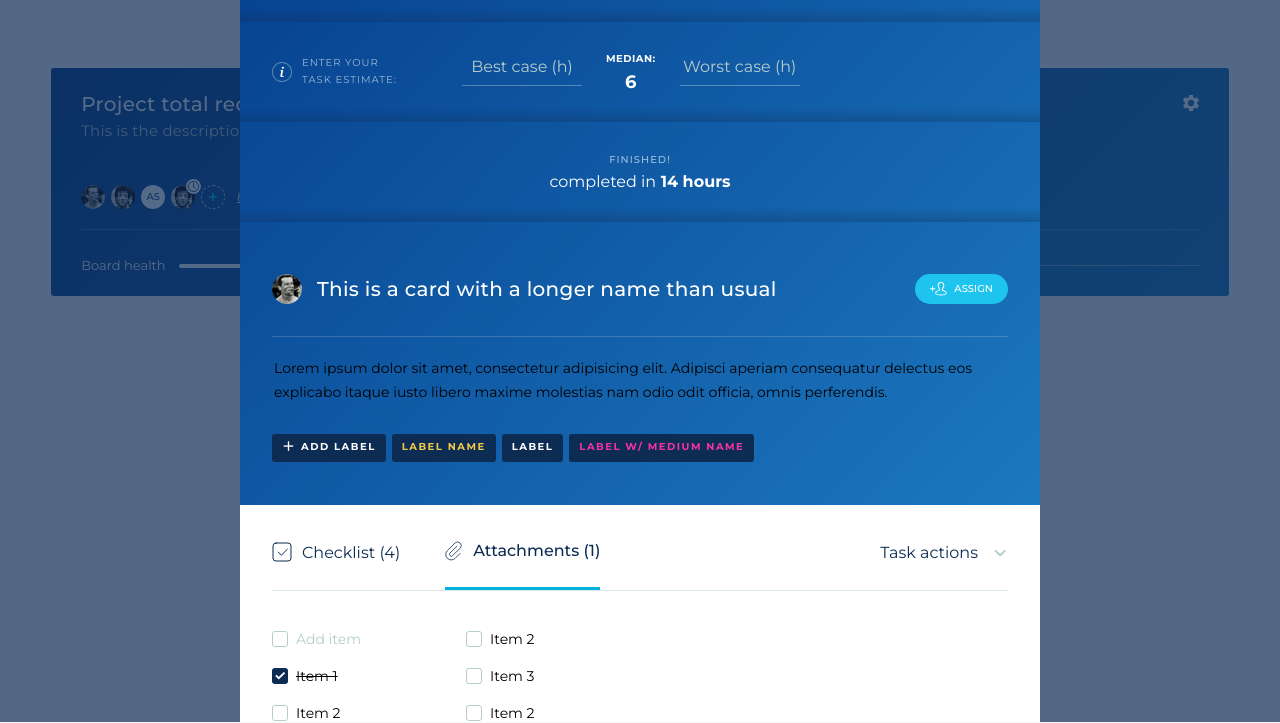
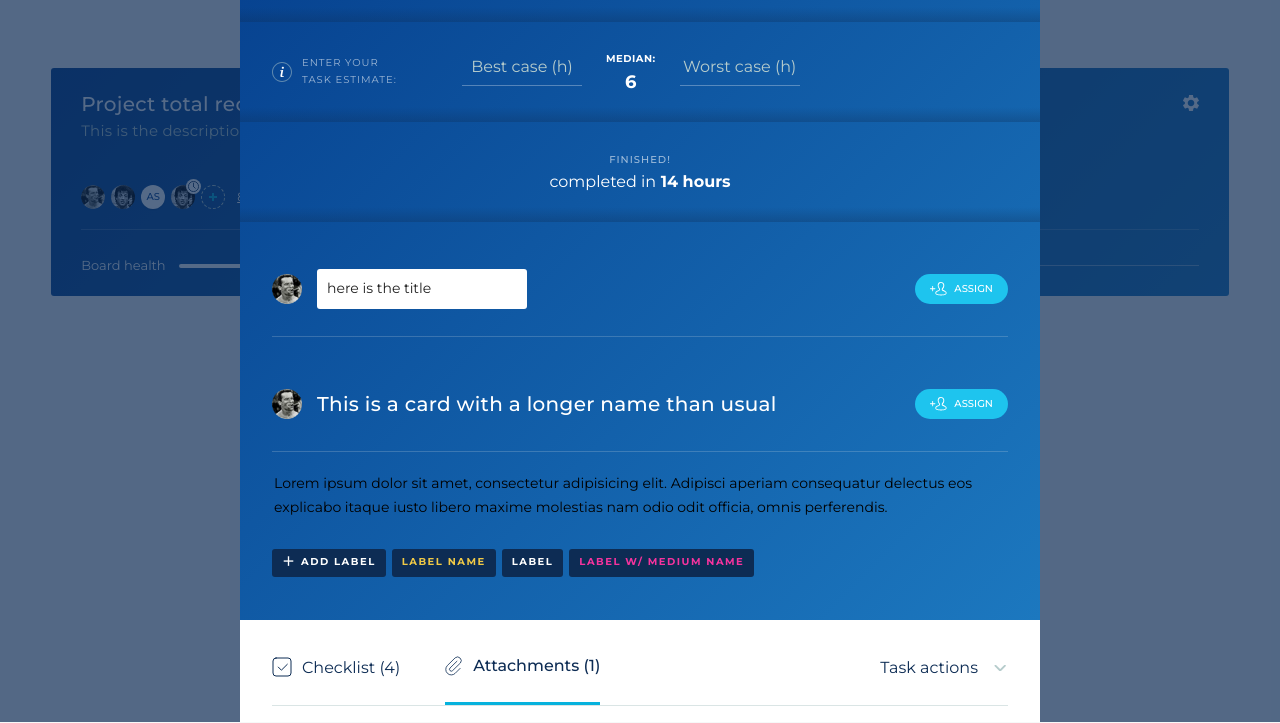
Before and after one commit to hussnain3080/smudi_html, a website: page build/modal-edit-task.html in a window 1280 px wide. Shown: the part 78-801 px from the top of the page. Drawn offline with Linux system fonts and the light colour scheme.

Commit message:
Add files via upload

```diff
--- a/build/modal-edit-task.html
+++ b/build/modal-edit-task.html
@@ -312,6 +312,55 @@
                     </div>
 
                     <div class="container edit-task__container">
+                        <div class="edit-task__header__title-wrap">
+                            <img class="edit-task__header__title-img" src="img/arnold.png">
+                            <div class="editableTitle" >here is the title</div>
+                            <div class="edit-task__header__assign-wrap">
+                                <a class="btn-oval btn-oval--offset-right">
+                                    <svg class="btn-oval__icon" xmlns="http://www.w3.org/2000/svg" viewBox="0 0 18.5 15"
+                                         width="16.5">
+                                        <g transform="translate(-994 -240)">
+                                            <g transform="translate(320 63)">
+                                                <g>
+                                                    <g transform="translate(0 30)">
+                                                        <g transform="translate(35 140)">
+                                                            <g transform="translate(5)">
+                                                                <g transform="translate(619)">
+                                                                    <g>
+                                                                        <path
+                                                                                d="M12.3 14H12c-.8 0-1.6 0-2.4-.1-.6-.1-1.3-.2-2.1-.5-.3-.1-.7-.3-1-.6-.3-.4-.5-.8-.5-1.3v-.1-.5c.1-.4.3-.7.4-.9.4-.5 1-.9 1.4-1.1.6-.4 1.4-.7 2.2-1 .3-.3.3-.6.2-.9-.8-1.1-1.3-2.2-1.5-3.4-.1-1 0-1.8.3-2.6.5-1 1.3-1.7 2.5-1.9 1.2-.2 2.3 0 3.2.8.6.5 1 1.1 1.2 2 .2.9.1 1.9-.2 2.9-.3.8-.7 1.5-1.3 2.1-.1.3-.1.5 0 .7 0 .1.1.1.1.2 1 .3 1.8.7 2.5 1.2.5.3.8.6 1.1.9.4.4.5.9.5 1.4v.2c0 .2 0 .3-.1.5-.1.4-.4.7-.8 1-.5.3-1 .5-1.4.6-.6.2-1.2.3-1.9.3-.5 0-1 .1-1.5.1h-.6zm-2.5-1.1c.8.1 1.5.1 2.3.1h.8c.5 0 1 0 1.5-.1.6 0 1.1-.1 1.7-.3.5-.1.8-.3 1.1-.4.2-.1.3-.3.4-.4v-.5c0-.3-.1-.5-.3-.7-.2-.3-.5-.5-.9-.7-.7-.5-1.4-.9-2.4-1.2-.1 0-.3-.1-.4-.3-.1-.1-.2-.3-.3-.5-.2-.4-.2-.9 0-1.4 0-.1.1-.2.2-.4.5-.5.9-1.1 1.1-1.7.3-.9.4-1.6.2-2.4-.1-.6-.4-1-.8-1.4-.7-.5-1.4-.7-2.3-.6-.8.2-1.4.6-1.7 1.4-.3.6-.4 1.3-.3 2 .2 1.1.6 2 1.3 2.8.1.1.1.2.2.3.2.6.1 1.2-.3 1.8-.1.2-.3.3-.5.4-.8.3-1.4.6-2 .9-.4.3-.8.6-1.2 1-.1.1-.2.3-.2.4V11.6c0 .2.1.4.2.5.2.2.4.3.7.4.7.2 1.3.3 1.9.4zm.5-6zm-.1-.1zM3 9.5c-.3 0-.5-.2-.5-.5V7h-2C.2 7 0 6.8 0 6.5S.2 6 .5 6h2V4c0-.3.2-.5.5-.5s.5.2.5.5v2h2c.3 0 .5.2.5.5s-.2.5-.5.5h-2v2c0 .3-.2.5-.5.5z"
+                                                                                transform="translate(15 8)"/>
+                                                                    </g>
+                                                                </g>
+                                                            </g>
+                                                        </g>
+                                                    </g>
+                                                </g>
+                                            </g>
+                                        </g>
+                                    </svg>
+                                    assign
+                                </a>
+                                <div class="dropdown__list dropdown__list--assign" style="display: none">
+                                    <div class="dropdown__item">
+                                        <label class="visually-hidden dropdown__input-label" for="add-new-label">Add new
+                                            label</label>
+                                        <input class="dropdown__input" type="text" id="add-new-label"
+                                               placeholder="Find a user">
+                                    </div>
+                                    <div class="dropdown__labels__title label">Your latest colaborators:</div>
+                                    <a href="#"
+                                       class="dropdown__link dropdown__link--centered dropdown__link--selected">
+                                        <img class="dropdown__user-img" src="img/arnold.png">
+                                        Arnold Schwarzenegger (me)
+                                    </a>
+                                    <a href="#" class="dropdown__link dropdown__link--centered">
+                                        <img class="dropdown__user-img" src="img/arnold.png">
+                                        Arnold Schwarzenegger
+                                    </a>
+                                </div>
+                            </div>
+                        </div>
                         <div class="edit-task__header__title-wrap">
                             <img class="edit-task__header__title-img" src="img/arnold.png">
                             <h2 class="edit-task__header__title">This is a card with a longer name than usual</h2>
@@ -1017,6 +1066,7 @@
                                                 </div>
                                             </div>
                                             <div class="attachments__btns">
+                                                <span class="hidden__btn">
                                                     <a href="#" class="attachments__btn">
                                                         <svg class="attachments__btn-ico" xmlns="http://www.w3.org/2000/svg"
                                                              viewBox="0 0 19 19">
@@ -1034,6 +1084,7 @@
                                                         </svg>
                                                         <span class="visually-hidden">delete</span>
                                                     </a>
+                                                </span>
                                                 <a href="#" class="attachments__btn attachments__btn-ico--hamburger">
                                                     <img src="img/hamburger.svg" alt="">
                                                     <span class="visually-hidden">delete</span>
```
Lines whose indentation alone changed are shown as unchanged.
